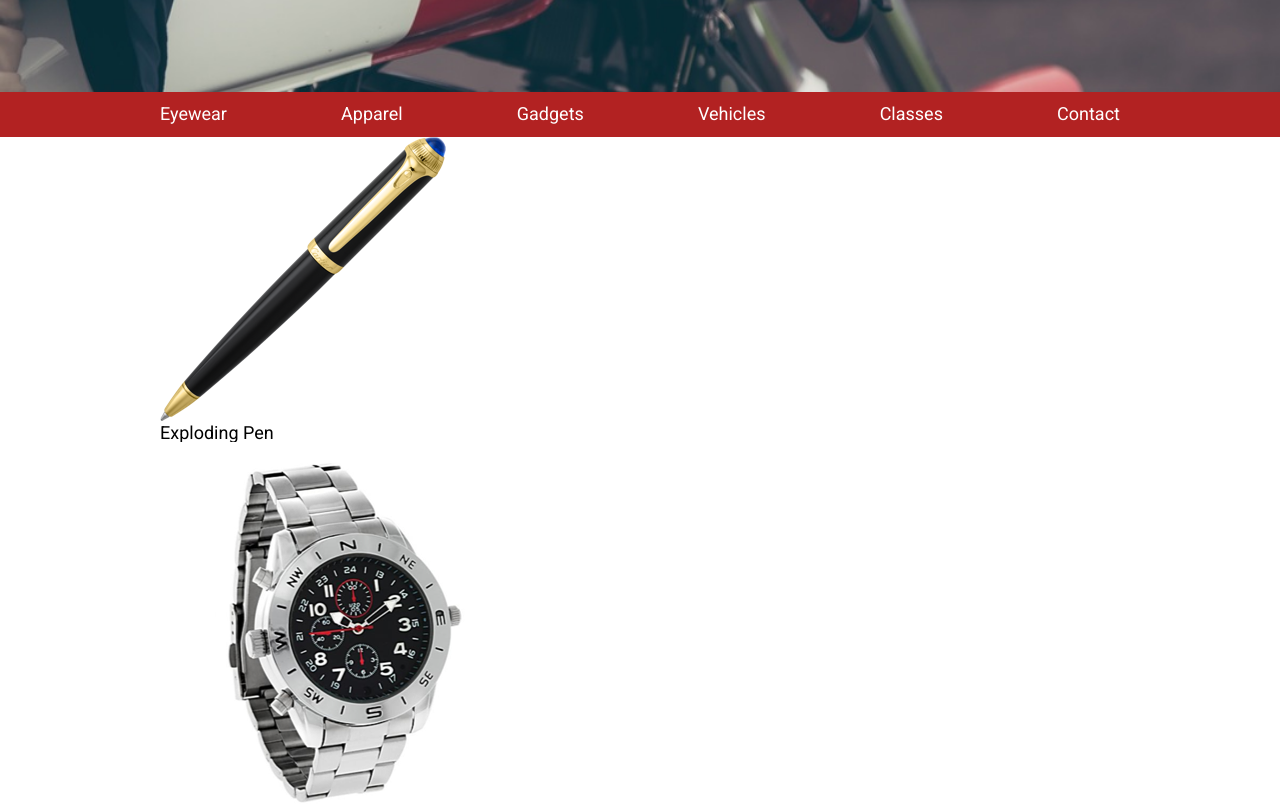
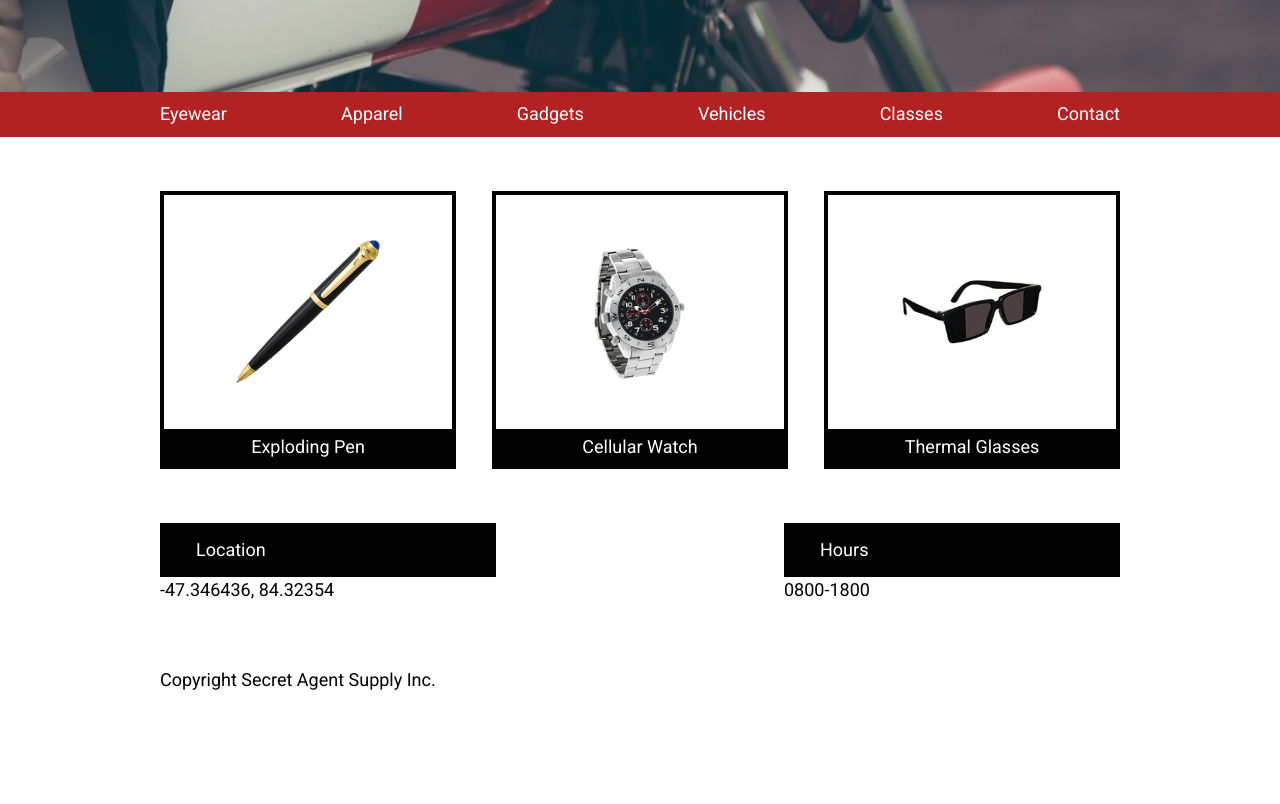
Before and after one commit to cornopaez/codecademy-secret-spy-supply, a plain HTML site: page index.html in a window 1280 px wide. Shown: the part 400-1204 px from the top of the page. After the commit the page ends 1090 px from the top, so only its background shows below. Drawn offline with Linux system fonts and the light colour scheme.

Commit message:
Added style product section.

```diff
--- a/index.html
+++ b/index.html
@@ -36,19 +36,25 @@
 		<div class="container">
 			<div class="product-grid">
 				<div class="prod">
-					<img src="resources/pen.png">
+					<div class="image">
+						<img src="resources/pen.png">
+					</div>
 					<div class="img-footer">
 						Exploding Pen
 					</div>
 				</div>
 				<div class="prod">
-					<img src="resources/watch.png">
+					<div class="image">
+						<img src="resources/watch.png">
+					</div>
 					<div class="img-footer">
 						Cellular Watch
 					</div>
 				</div>
 				<div class="prod">
-					<img src="resources/glasses.png">
+					<div class="image">
+						<img src="resources/glasses.png">
+					</div>
 					<div class="img-footer">
 						Thermal Glasses
 					</div>
--- a/resources/style.css
+++ b/resources/style.css
@@ -84,3 +84,57 @@ nav span {
 
 /*Main
 --------------------------------------------*/
+
+.main .container {
+	display: flex;
+	flex-direction: column;
+}
+
+.main .container .product-grid {
+	display: flex;
+	justify-content: space-between;
+	padding: 3rem 0;
+}
+
+.main .container .product-grid .prod {
+	border: 4px solid black;
+	width: 30%;
+}
+
+.main .container .product-grid .prod .image {
+	display: flex;
+	justify-content: center;
+	align-items: center;
+	height: 9rem;
+	padding: 2rem 0;
+}
+
+.main .container .product-grid .prod .image img {
+	max-width: 8rem;
+}
+
+.main .container .product-grid .prod .img-footer {
+	background: black;
+	color: white;
+	padding: 0.5rem 0;
+	width: 100%;
+	text-align: center;
+	float: bottom;
+}
+
+.main .container .information {
+	display: flex;
+	justify-content: space-between;
+	padding-bottom: 4rem;
+}
+
+.main .container .information .detail {
+	width: 35%;
+}
+
+.main .container .information .detail .detail-title {
+	padding: 1rem 2rem;
+	background: black;
+	color: white;
+	margin-bottom: 4px;
+}
```
